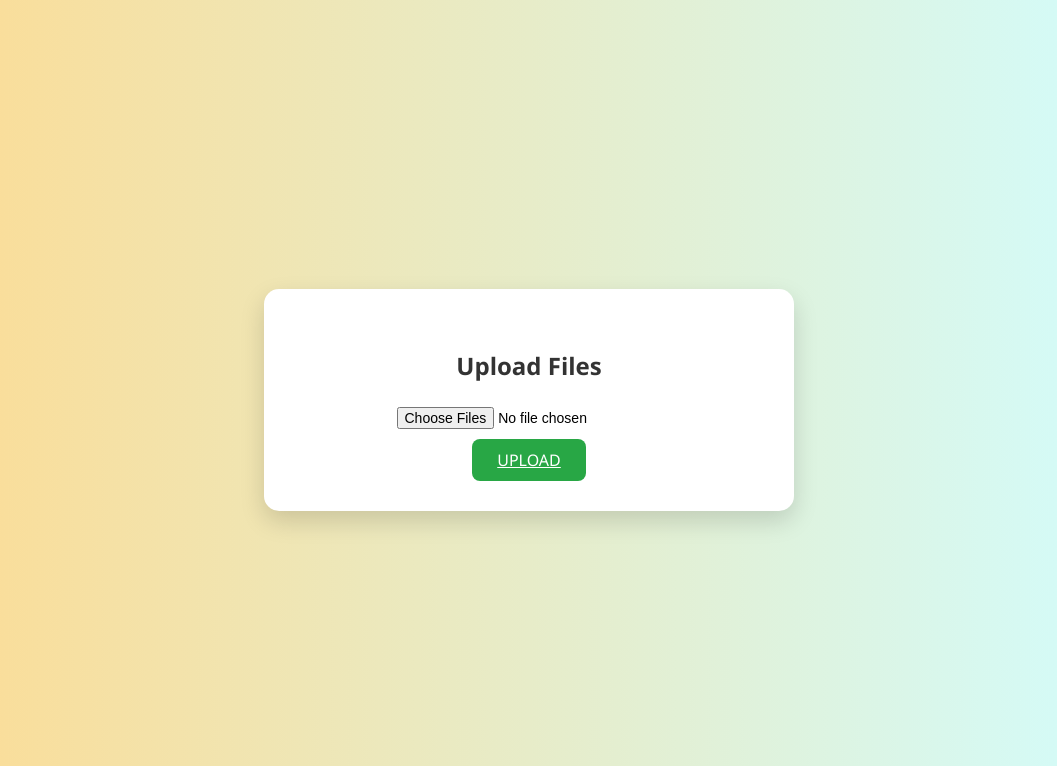
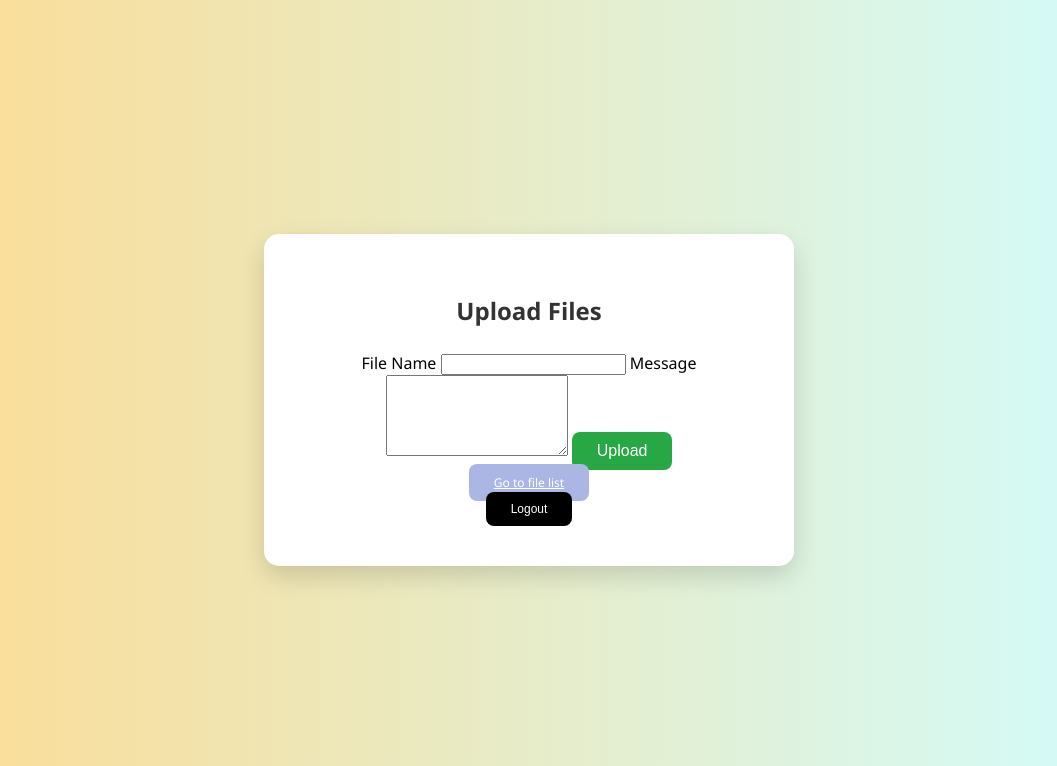
Before and after one commit to foxytot6872/Somchart-CSS454, a PHP site: page /upload.php in a window 1280 px wide. Shown: the top 766 px of the page, without its empty margins (111-1168 px from the left). Run offline with PHP 8.4, Linux system fonts and the light colour scheme.

Commit message:
update/revise upload + logout
upload as file is too hard for me. Gonna switch to storing message for ease of making.

```diff
--- a/upload.php
+++ b/upload.php
@@ -26,62 +26,45 @@ if (isset($_POST['Login_Submit'])) {
         $hashed_password = $row['USER_PASSWORD'];
         $id = $row['USER_ID'];
         $AESkey = $row['USER_KEY'];
+        $tablename = "USERDB_" . $id;
 
         // Verify the password
         if (password_verify($passwd, $hashed_password)) {
             $_SESSION["user_id"] = $id;
             $_SESSION["user_key"] = $AESkey;
+            $_SESSION["user_table"] = $tablename;
 
         } else {
             echo "Invalid username or password.";
+            session_destroy();
             header("Location: login.php");
         }
     } else {
         echo "Invalid username or password.";
+        session_destroy();
         header("Location: login.php");
     }
 
     $stmt->close();
 }
 
-/*
-$message = "";
-if ($_SERVER['REQUEST_METHOD'] === 'POST' && isset($_FILES['uploaded_files'])) {
-    $host = 'localhost';
-    $db   = 'your_database';
-    $user = 'your_db_user';
-    $pass = 'your_db_password';
+if ($_SERVER['REQUEST_METHOD'] === 'POST' && isset($_POST['Upload_Submit'])) {
+  $id = $_SESSION["user_id"];
+  $AESkey = $_SESSION["user_key"];
+  $tablename = $_SESSION["user_table"];
 
-    try {
-        $pdo = new PDO("mysql:host=$host;dbname=$db;charset=utf8", $user, $pass);
-        $pdo->setAttribute(PDO::ATTR_ERRMODE, PDO::ERRMODE_EXCEPTION);
+  $Filename = $_POST['File_Name'];
+  $Filecontent = $_POST['File_Content'];
 
-        $total = count($_FILES['uploaded_files']['name']);
-        $successCount = 0;
 
-        for ($i = 0; $i < $total; $i++) {
-            if ($_FILES['uploaded_files']['error'][$i] === UPLOAD_ERR_OK) {
-                $fileName = $_FILES['uploaded_files']['name'][$i];
-                $fileTmp = $_FILES['uploaded_files']['tmp_name'][$i];
-                $fileType = $_FILES['uploaded_files']['type'][$i];
-                $fileData = file_get_contents($fileTmp);
 
-                $stmt = $pdo->prepare("INSERT INTO uploads (filename, filetype, filedata, upload_time) VALUES (?, ?, ?, NOW())");
-                if ($stmt->execute([$fileName, $fileType, $fileData])) {
-                    $successCount++;
-                }
-            }
-        }
+}
 
-        // Redirect to list page after upload
-        header("Location: file_list.php?uploaded=$successCount");
-        exit;
-
-    } catch (PDOException $e) {
-        $message = "<div class='message error'>Database error: " . $e->getMessage() . "</div>";
-    }
+if ($_SERVER['REQUEST_METHOD'] === 'POST' && isset($_POST['Logout_Submit'])) {
+  session_unset();
+  session_destroy();
+  header("Location: login.php");
 }
-    */
 ?>
 
 <!DOCTYPE html>
@@ -131,6 +114,28 @@ if ($_SERVER['REQUEST_METHOD'] === 'POST' && isset($_FILES['uploaded_files'])) {
       transition: background 0.3s;
     }
 
+    .gotofilelistbox{
+      background-color: #ACB6E5;
+      color: white;
+      padding: 10px 25px;
+      border: none;
+      border-radius: 8px;
+      cursor: pointer;
+      font-size: 12px;
+      transition: background 0.3s;
+    }
+
+    .logoutbox{
+      background-color:rgb(0, 0, 0);
+      color: white;
+      padding: 10px 25px;
+      border: none;
+      border-radius: 8px;
+      cursor: pointer;
+      font-size: 12px;
+      transition: background 0.3s;
+    }
+
     .upload-box input[type="submit"]:hover {
       background-color: #218838;
     }
@@ -152,9 +157,19 @@ if ($_SERVER['REQUEST_METHOD'] === 'POST' && isset($_FILES['uploaded_files'])) {
 <body>
   <div class="upload-box">
     <h2>Upload Files</h2>
-    <form action="" method="POST" enctype="multipart/form-data">
-      <input type="file" name="uploaded_files[]" multiple required>
-      <a class="uploadbox" href="filelist.php">UPLOAD</a>
+    <form action="upload.php" method="POST">
+      <label>File Name</label>
+      <input type="text" name='File_Name' placeholder="" required>
+      <label>Message</label>
+      <textarea name='File_Content' rows="5"></textarea>
+      <input type="submit" class="uploadbox" name="Upload_Submit" value="Upload">
+    </form>
+
+    <!-- Button-style link to filelist.html -->
+    <a class="gotofilelistbox" href="filelist.php">Go to file list</a>
+
+    <form action="upload.php" method="POST">
+      <input type="submit" class="logoutbox" name="Logout_Submit" value="Logout">
     </form>
   </div>
 </body>
```
